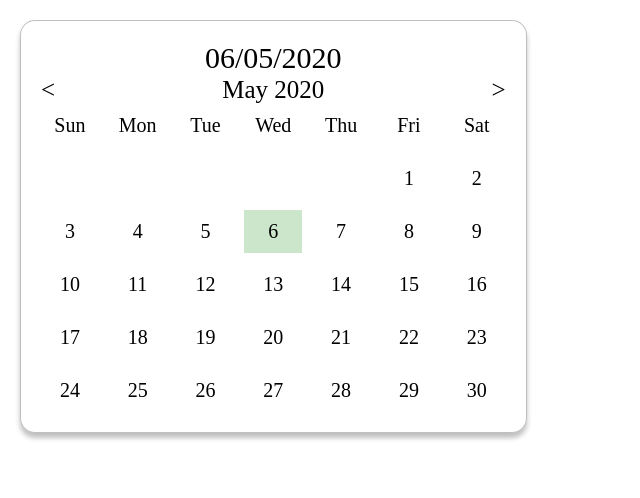
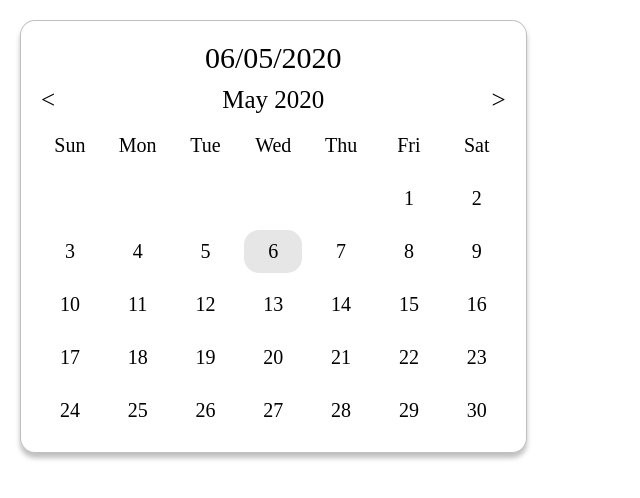
Before and after one commit to floroz/custom-react-date-picker, a React (Create React App) app: page / in a window 1280 px wide. Shown: the top 498 px of the page, without its empty margins (0-640 px from the left). Built offline with nearby package versions, Linux system fonts and the light colour scheme.

Commit message:
code improvements

```diff
--- a/src/DatePicker/DatePicker.module.scss
+++ b/src/DatePicker/DatePicker.module.scss
@@ -14,6 +14,7 @@
 
 .selectedDate {
   font-size: 3rem;
+  margin-bottom: 1rem;
 }
 
 .grid {
@@ -31,6 +32,7 @@
   display: flex;
   justify-content: space-between;
   align-items: center;
+  margin-bottom: 1rem;
 }
 
 .month {
@@ -50,5 +52,6 @@
 }
 
 .selectedDay {
-  background-color: rgba(green, 0.2);
+  background-color: rgba(grey, 0.2);
+  border-radius: 15px;
 }
--- a/src/DatePicker/DatePicker.tsx
+++ b/src/DatePicker/DatePicker.tsx
@@ -1,80 +1,23 @@
 import React from "react";
 import Weekday from "./Weekday/Weekday";
 import styles from "./DatePicker.module.scss";
-import {
-  abbreviateWeekday,
-  WEEKDAYS,
-  MONTHS,
-  formatDate,
-  daysInMonth,
-  getStartOfMonth,
-} from "./utils/index";
+import useDates from "./useDates";
+import { abbreviateWeekday, WEEKDAYS, getArrayOfDays } from "./utils/index";
 
 interface IProps {}
 
 const DatePicker = (props: IProps) => {
-  let date = new Date();
-
-  let initialDate = new Date();
-  let initialDay = initialDate.getDay();
-  let initialMonth = initialDate.getMonth();
-  let initialYear = initialDate.getFullYear();
-
-  const [day, setDay] = React.useState(date.getDate());
-  const [monthIndex, setMonthIndex] = React.useState<number>(0);
-  const [year, setYear] = React.useState<number>(2020);
-
-  let month = MONTHS[monthIndex];
-  let formattedDate = formatDate(new Date(year, monthIndex, day));
-  let daysInSelectedMonth = daysInMonth(monthIndex, year);
-  let firstDayOfMonth = getStartOfMonth(year, monthIndex);
-
-  React.useEffect(() => {
-    setMonthIndex(date.getMonth());
-    setYear(date.getFullYear());
-  }, []);
-
-  const onNextMonthHandler = () => {
-    if (monthIndex === MONTHS.length - 1) {
-      setMonthIndex(0);
-      setYear(year + 1);
-    } else {
-      setMonthIndex(monthIndex + 1);
-    }
-  };
-
-  const onPreviousMonthHandler = () => {
-    if (monthIndex === 0) {
-      setMonthIndex(MONTHS.length - 1);
-      setYear(year - 1);
-    } else {
-      setMonthIndex(monthIndex - 1);
-    }
-  };
-
-  const renderDays = (numberOfDays: number, firstDay: number) => {
-    let days = [];
-
-    for (let i = 0; i < firstDay; i++) {
-      days.push(0);
-    }
-
-    for (let i = 1; i <= numberOfDays; i++) {
-      days.push(i);
-    }
-
-    return days.map((d: number) => (
-      <div
-        key={Math.random()}
-        className={`${styles.days} ${
-          d === day && initialMonth === monthIndex && styles.selectedDay
-        }`}
-        onClick={() => setDay(d)}
-      >
-        {d !== 0 && d}
-      </div>
-    ));
-  };
+  const {
+    year,
+    day,
+    setDay,
+    month,
+    onNextMonthHandler,
+    onPreviousMonthHandler,
+    formattedDate,
+    daysInSelectedMonth,
+    firstDayOfMonth,
+  } = useDates();
 
   return (
     <div className={styles.container}>
@@ -98,7 +41,17 @@ const DatePicker = (props: IProps) => {
             key={index}
           />
         ))}
-        {renderDays(daysInSelectedMonth, firstDayOfMonth)}
+        {getArrayOfDays(daysInSelectedMonth, firstDayOfMonth).map(
+          (d: number) => (
+            <div
+              key={Math.random()}
+              className={`${styles.days} ${d === day && styles.selectedDay}`}
+              onClick={() => setDay(d)}
+            >
+              {d !== 0 && d}
+            </div>
+          )
+        )}
       </div>
     </div>
   );
--- /dev/null
+++ b/src/DatePicker/useDates.ts
@@ -0,0 +1,61 @@
+import React from "react";
+
+import {
+  MONTHS,
+  formatDate,
+  daysInMonth,
+  getStartOfMonth,
+} from "./utils/index";
+
+export function useDates() {
+  let date = new Date();
+
+  const [day, setDay] = React.useState<number | null>(date.getDate());
+  const [monthIndex, setMonthIndex] = React.useState<number>(0);
+  const [year, setYear] = React.useState<number>(2020);
+
+  let month = MONTHS[monthIndex];
+  let formattedDate = formatDate(new Date(year, monthIndex, day || 0));
+  let daysInSelectedMonth = daysInMonth(monthIndex, year);
+  let firstDayOfMonth = getStartOfMonth(year, monthIndex);
+
+  React.useEffect(() => {
+    setMonthIndex(new Date().getMonth());
+    setYear(new Date().getFullYear());
+  }, []);
+
+  const onNextMonthHandler = () => {
+    if (monthIndex === MONTHS.length - 1) {
+      setMonthIndex(0);
+      setYear(year + 1);
+    } else {
+      setMonthIndex(monthIndex + 1);
+    }
+
+    setDay(null);
+  };
+
+  const onPreviousMonthHandler = () => {
+    if (monthIndex === 0) {
+      setMonthIndex(MONTHS.length - 1);
+      setYear(year - 1);
+    } else {
+      setMonthIndex(monthIndex - 1);
+    }
+    setDay(null);
+  };
+
+  return {
+    onNextMonthHandler,
+    onPreviousMonthHandler,
+    day,
+    setDay,
+    year,
+    month,
+    formattedDate,
+    daysInSelectedMonth,
+    firstDayOfMonth,
+  };
+}
+
+export default useDates;
--- a/src/DatePicker/utils/index.ts
+++ b/src/DatePicker/utils/index.ts
@@ -53,3 +53,23 @@ export function formatDate(date: Date): string {
 export function getStartOfMonth(year: number, monthIndex: number) {
   return new Date(year, monthIndex).getDay();
 }
+
+export function getArrayOfDays(
+  numberOfDays: number,
+  firstDay: number
+): number[] {
+  let days = [];
+
+  /**
+   * If a day is marked with 0 it means it's an empty slot on the calendar
+   */
+  for (let i = 0; i < firstDay; i++) {
+    days.push(0);
+  }
+
+  for (let i = 1; i <= numberOfDays; i++) {
+    days.push(i);
+  }
+
+  return days;
+}
```
